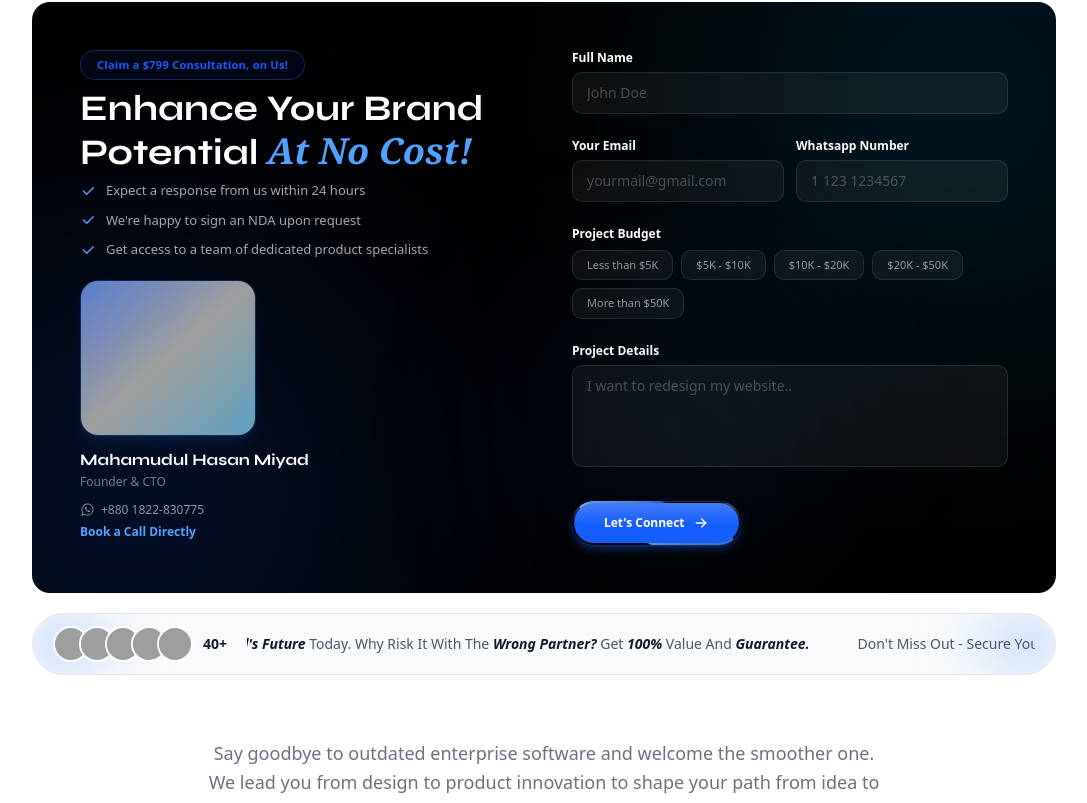
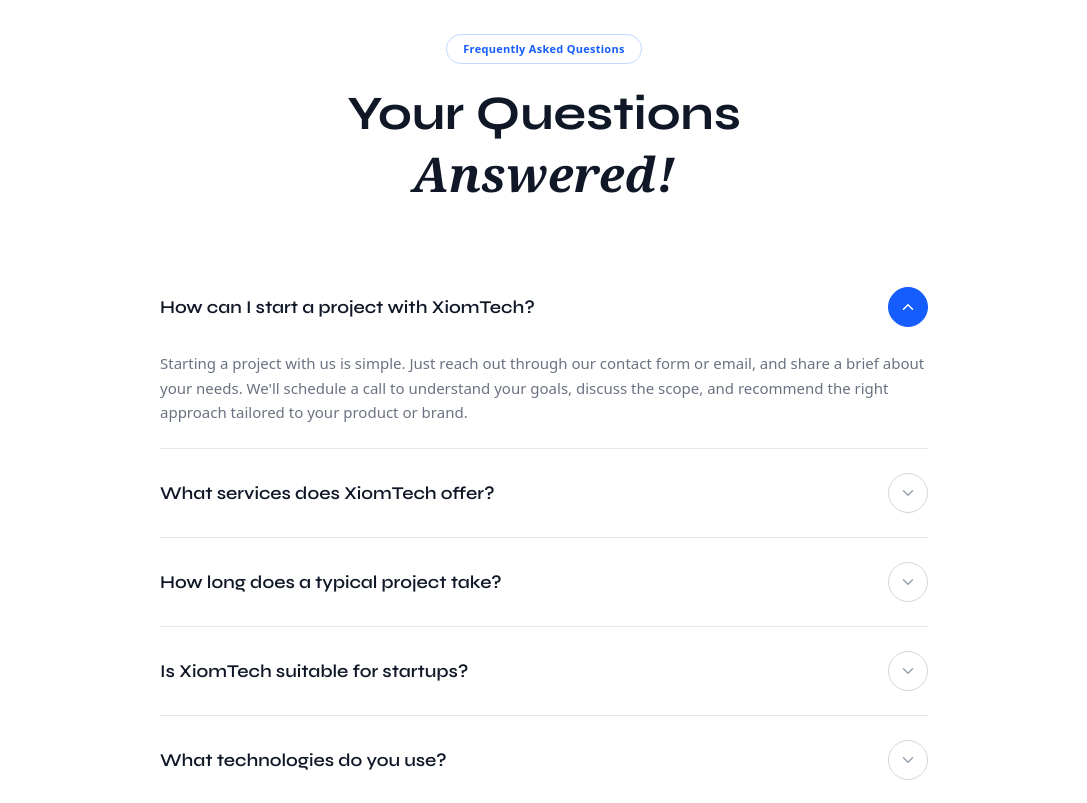
Before and after one commit to mh-miyad/xiomtech-v2, a Next.js app: page / in a window 1280 px wide. Shown: the part 937-1740 px from the top of the page, without its empty margins (96-1183 px from the left). Built offline with nearby package versions, Linux system fonts and the light colour scheme; grey boxes are pictures that could not be loaded; a web font is replaced by a local one.

Commit message:
faq section is done

```diff
--- a/src/app/page.tsx
+++ b/src/app/page.tsx
@@ -1,10 +1,12 @@
 import ContactCTA from "@/components/section/ContactCTA";
+import FAQSection from "@/components/section/FAQSection";
 import HeroSection from "@/components/section/HeroSection";
 
 export default function Home() {
   return (
     <main>
       <HeroSection />
+      <FAQSection />
       <ContactCTA />
     </main>
   );
--- /dev/null
+++ b/src/components/section/FAQSection.tsx
@@ -0,0 +1,204 @@
+"use client";
+import { IconChevronUp } from "@tabler/icons-react";
+import gsap from "gsap";
+import { ScrollTrigger } from "gsap/ScrollTrigger";
+import { useCallback, useEffect, useRef, useState } from "react";
+
+gsap.registerPlugin(ScrollTrigger);
+
+/* ── Types ── */
+type FAQItem = {
+  question: string;
+  answer: string;
+};
+
+/* ── Data ── */
+const faqItems: FAQItem[] = [
+  {
+    question: "How can I start a project with XiomTech?",
+    answer:
+      "Starting a project with us is simple. Just reach out through our contact form or email, and share a brief about your needs. We'll schedule a call to understand your goals, discuss the scope, and recommend the right approach tailored to your product or brand.",
+  },
+  {
+    question: "What services does XiomTech offer?",
+    answer:
+      "We specialize in custom web development, ERP systems, POS solutions, KMS (Knowledge Management Systems), SaaS platforms, mobile applications, and UI/UX design. From MVPs to enterprise-grade solutions, we deliver end-to-end digital products.",
+  },
+  {
+    question: "How long does a typical project take?",
+    answer:
+      "Timelines vary based on project complexity. A standard website takes 2–4 weeks, while ERP or POS systems may take 6–12 weeks. We always provide a clear roadmap and milestones before starting so you know exactly what to expect.",
+  },
+  {
+    question: "Is XiomTech suitable for startups?",
+    answer:
+      "Absolutely. We work with startups, SMEs, and enterprises alike. For startups, we offer flexible engagement models and can help you build an MVP quickly to validate your idea before scaling further.",
+  },
+  {
+    question: "What technologies do you use?",
+    answer:
+      "Our core stack includes Next.js, React, Node.js, TypeScript, and Tailwind CSS for frontend and full-stack work. For backend and infrastructure, we leverage PostgreSQL, MongoDB, AWS, Docker, and AI/ML integrations where needed.",
+  },
+  {
+    question: "Do you provide support after launch?",
+    answer:
+      "Yes. We offer ongoing maintenance, performance monitoring, and feature updates post-launch. Our support plans are flexible—whether you need dedicated hours or on-demand assistance, we've got you covered.",
+  },
+];
+
+/* ── Accordion Item ── */
+function AccordionItem({
+  item,
+  isOpen,
+  onToggle,
+}: {
+  item: FAQItem;
+  isOpen: boolean;
+  onToggle: () => void;
+}) {
+  const contentRef = useRef<HTMLDivElement>(null);
+  const innerRef = useRef<HTMLDivElement>(null);
+
+  useEffect(() => {
+    const content = contentRef.current;
+    const inner = innerRef.current;
+    if (!content || !inner) return;
+
+    if (isOpen) {
+      gsap.to(content, {
+        height: inner.offsetHeight,
+        duration: 0.4,
+        ease: "power3.out",
+      });
+      gsap.to(inner, {
+        opacity: 1,
+        y: 0,
+        duration: 0.35,
+        delay: 0.1,
+        ease: "power3.out",
+      });
+    } else {
+      gsap.to(inner, {
+        opacity: 0,
+        y: -8,
+        duration: 0.2,
+        ease: "power2.in",
+      });
+      gsap.to(content, {
+        height: 0,
+        duration: 0.35,
+        delay: 0.1,
+        ease: "power3.inOut",
+      });
+    }
+  }, [isOpen]);
+
+  return (
+    <div className="border-b border-gray-200">
+      <button
+        type="button"
+        onClick={onToggle}
+        className="w-full flex items-center justify-between gap-4 py-6 text-left group"
+      >
+        <span className="text-base md:text-lg font-semibold text-gray-900 font-[family-name:var(--font-syne)] group-hover:text-blue-600 transition-colors duration-200">
+          {item.question}
+        </span>
+        <span
+          className={`shrink-0 size-10 flex items-center justify-center rounded-full border transition-all duration-300 ${
+            isOpen
+              ? "bg-blue-600 border-blue-600 text-white rotate-0"
+              : "bg-transparent border-gray-300 text-gray-400 rotate-180"
+          }`}
+        >
+          <IconChevronUp size={18} stroke={2} />
+        </span>
+      </button>
+
+      <div ref={contentRef} className="overflow-hidden h-0">
+        <div ref={innerRef} className="pb-6 opacity-0 -translate-y-2">
+          <p className="text-sm md:text-[15px] text-gray-500 leading-relaxed max-w-3xl">
+            {item.answer}
+          </p>
+        </div>
+      </div>
+    </div>
+  );
+}
+
+/* ── FAQ Section ── */
+export default function FAQSection() {
+  const sectionRef = useRef<HTMLElement>(null);
+  const [openIndex, setOpenIndex] = useState<number>(0);
+
+  const handleToggle = useCallback((index: number) => {
+    setOpenIndex((prev) => (prev === index ? -1 : index));
+  }, []);
+
+  useEffect(() => {
+    const ctx = gsap.context(() => {
+      gsap.fromTo(
+        "[data-faq-header] > *",
+        { y: 30, opacity: 0 },
+        {
+          y: 0,
+          opacity: 1,
+          duration: 0.7,
+          stagger: 0.1,
+          ease: "power3.out",
+          scrollTrigger: {
+            trigger: sectionRef.current,
+            start: "top 80%",
+          },
+        }
+      );
+      gsap.fromTo(
+        "[data-faq-item]",
+        { y: 20, opacity: 0 },
+        {
+          y: 0,
+          opacity: 1,
+          duration: 0.5,
+          stagger: 0.08,
+          ease: "power3.out",
+          scrollTrigger: {
+            trigger: "[data-faq-item]",
+            start: "top 90%",
+          },
+        }
+      );
+    }, sectionRef);
+
+    return () => ctx.revert();
+  }, []);
+
+  return (
+    <section ref={sectionRef} className="px-4 md:px-8 lg:px-16 py-20">
+      <div className="max-w-3xl mx-auto">
+        {/* Header */}
+        <div data-faq-header className="text-center mb-14">
+          <span className="inline-block text-[11px] font-semibold text-blue-600 border border-blue-500/30 rounded-full px-4 py-1.5 tracking-wide mb-5">
+            Frequently Asked Questions
+          </span>
+          <h2 className="text-3xl md:text-5xl font-bold text-gray-900 font-[family-name:var(--font-syne)] leading-tight">
+            Your Questions
+            <br />
+            <span className="italic font-serif text-gray-900">Answered!</span>
+          </h2>
+        </div>
+
+        {/* Accordion */}
+        <div>
+          {faqItems.map((item, index) => (
+            <div key={item.question} data-faq-item>
+              <AccordionItem
+                item={item}
+                isOpen={openIndex === index}
+                onToggle={() => handleToggle(index)}
+              />
+            </div>
+          ))}
+        </div>
+      </div>
+    </section>
+  );
+}
```
